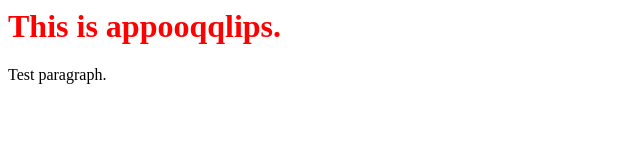
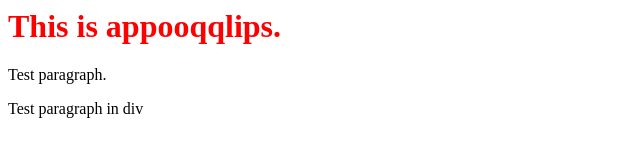
Before and after one commit to appooqqlips/hello-world, a plain HTML site: page index.html in a window 1280 px wide. Shown: the whole page, without its empty margins (0-640 px from the left). Drawn offline with Linux system fonts and the light colour scheme.

Commit message:
Update index.html

```diff
--- a/index.html
+++ b/index.html
@@ -5,5 +5,8 @@
 <body>
   <h1>This is appooqqlips.</h1>
   <p>Test paragraph.</p>
+  <div>
+    <p>Test paragraph in div</p>
+  </div>
 </body>
 </html>
```
